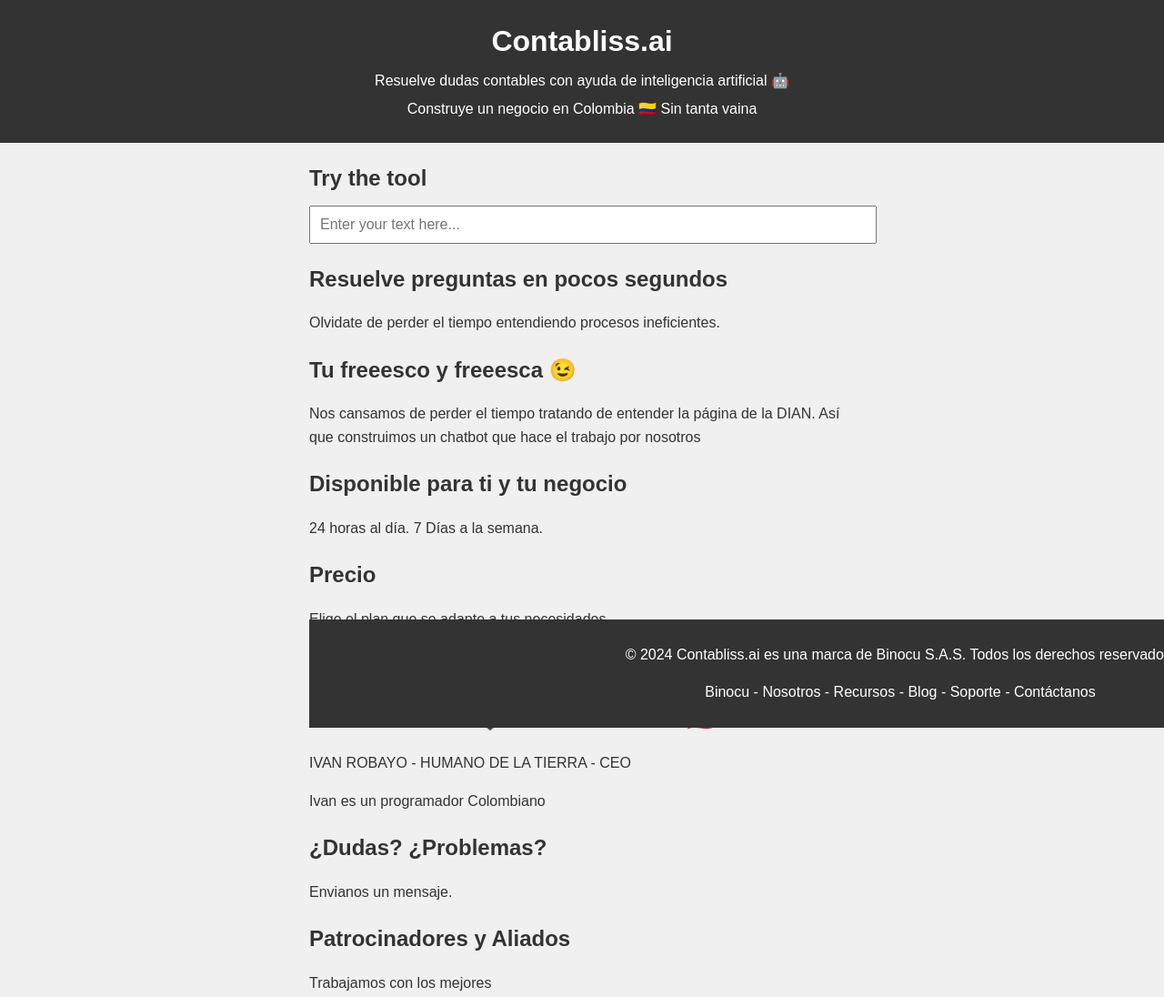
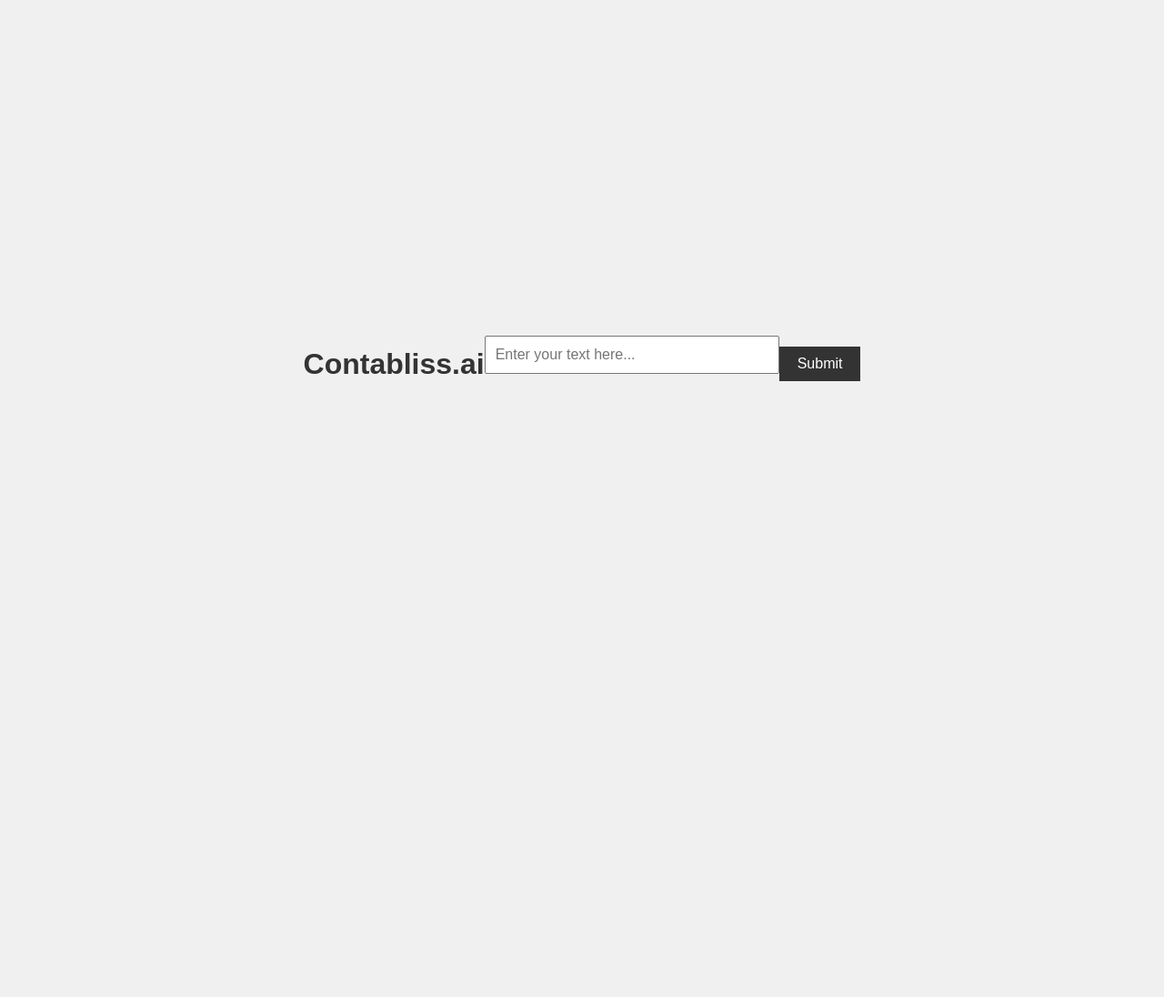
Before and after one commit to navirobayo/.github.io, a plain HTML site: page index.html in a window 1280 px wide. Shown: the whole page at 91% size. After the commit the page ends 800 px from the top, so only its background shows below. Drawn offline with Linux system fonts and the light colour scheme.

Commit message:
Minimalistic Approach

```diff
--- a/index.html
+++ b/index.html
@@ -13,127 +13,39 @@
             background-color: #f0f0f0;
             color: #333;
             line-height: 1.6;
-        }
-
-        header {
-            background-color: #333;
-            color: white;
-            padding: 20px;
+            display: flex;
+            justify-content: center;
+            align-items: center;
+            height: 100vh;
             text-align: center;
         }
 
-        header h1 {
-            margin: 0;
-        }
-
-        header p {
-            margin: 5px 0;
-        }
-
-        main {
-            margin: 20px;
-            max-width: 600px;
-            margin-left: auto;
-            margin-right: auto;
-        }
-
-        section {
+        h1 {
             margin-bottom: 20px;
         }
 
-        section h2 {
-            color: #333;
-            margin-bottom: 10px;
+        input[type="text"] {
+            padding: 10px;
+            font-size: 16px;
+            margin-bottom: 20px;
+            width: 300px;
         }
 
-        footer {
+        button {
+            padding: 10px 20px;
+            font-size: 16px;
             background-color: #333;
             color: white;
-            text-align: center;
-            padding: 10px;
-            position: fixed;
-            bottom: 0;
-            width: 100%;
-        }
-
-        .try-tool {
-            margin-top: 20px;
-        }
-
-        .try-tool input {
-            width: 100%;
-            padding: 10px;
-            font-size: 16px;
+            border: none;
+            cursor: pointer;
         }
     </style>
 </head>
 
 <body>
-    <header>
-        <h1>Contabliss.ai</h1>
-        <p>Resuelve dudas contables con ayuda de inteligencia artificial 🤖</p>
-        <p>Construye un negocio en Colombia 🇨🇴 Sin tanta vaina</p>
-    </header>
-
-    <main>
-        <section class="try-tool">
-            <h2>Try the tool</h2>
-            <input type="text" placeholder="Enter your text here...">
-        </section>
-
-        <main>
-            <section>
-                <h2>Resuelve preguntas en pocos segundos</h2>
-                <p>Olvidate de perder el tiempo entendiendo procesos ineficientes.</p>
-            </section>
-
-            <section>
-                <h2>Tu freeesco y freeesca 😉</h2>
-                <p>Nos cansamos de perder el tiempo tratando de entender la página de la DIAN. Así que construimos un
-                    chatbot que hace el trabajo por nosotros</p>
-            </section>
-
-            <section>
-                <h2>Disponible para ti y tu negocio</h2>
-                <p>24 horas al día. 7 Días a la semana.</p>
-            </section>
-
-            <section>
-                <h2>Precio</h2>
-                <p>Elige el plan que se adapte a tus necesidades</p>
-                <!-- Add pricing details here -->
-            </section>
-
-            <section>
-                <h2>Preguntas Frecuentes</h2>
-                <!-- Add FAQ here -->
-            </section>
-
-            <section>
-                <h2>Construido con 🖤 Desde Colombia 🇨🇴</h2>
-                <p>IVAN ROBAYO - HUMANO DE LA TIERRA - CEO</p>
-                <p>Ivan es un programador Colombiano</p>
-                <!-- Add LinkedIn link here -->
-            </section>
-
-            <section>
-                <h2>¿Dudas? ¿Problemas?</h2>
-                <p>Envianos un mensaje.</p>
-                <!-- Add contact form here -->
-            </section>
-
-            <section>
-                <h2>Patrocinadores y Aliados</h2>
-                <p>Trabajamos con los mejores</p>
-                <!-- Add sponsors and partners here -->
-            </section>
-        </main>
-
-        <footer>
-            <p>&copy; 2024 Contabliss.ai es una marca de Binocu S.A.S. Todos los derechos reservados.</p>
-            <p>Binocu - Nosotros - Recursos - Blog - Soporte - Contáctanos</p>
-            <!-- Add social media links here -->
-        </footer>
+    <h1>Contabliss.ai</h1>
+    <input type="text" placeholder="Enter your text here...">
+    <button>Submit</button>
 </body>
 
 </html>
```
